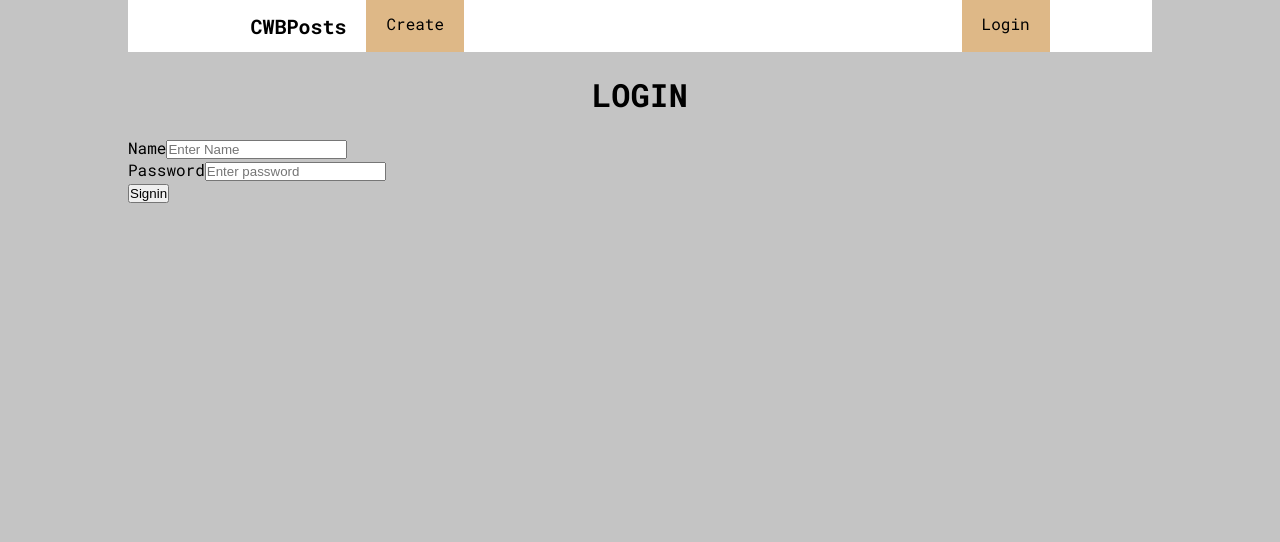
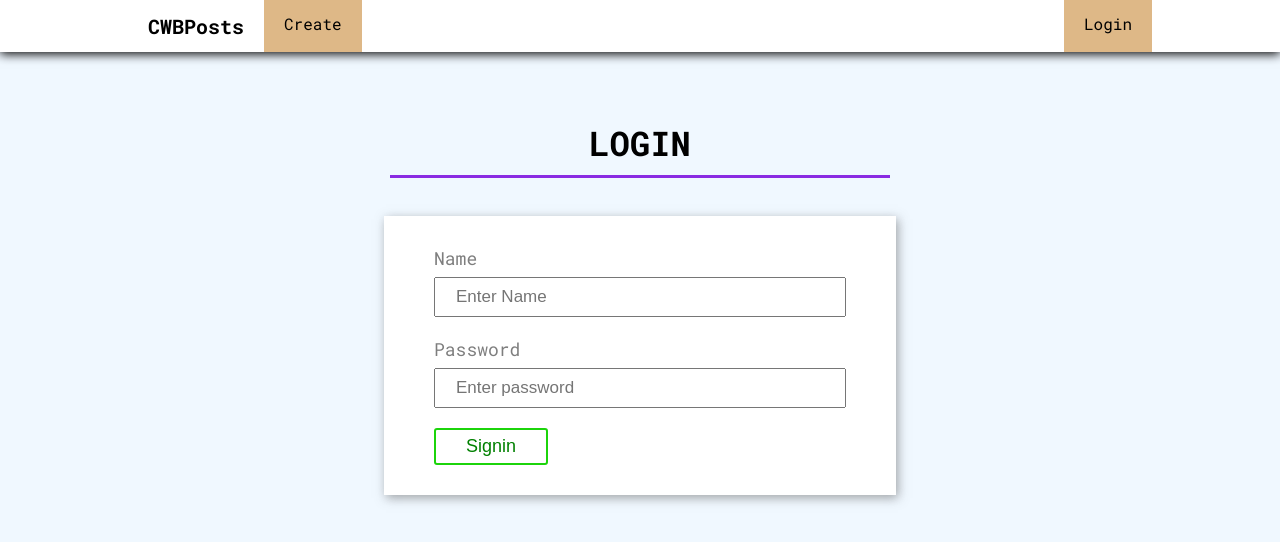
Before and after one commit to devRabbani/CWBPosts-client, a React (Create React App) app: page /login in a window 1280 px wide. Shown: the top 542 px of the page. Built offline with nearby package versions, Linux system fonts and the light colour scheme.

Commit message:
style v2

```diff
--- a/src/create.js
+++ b/src/create.js
@@ -4,6 +4,7 @@ import Nav from './nav'
 import ReactQuill from 'react-quill'
 import 'react-quill/dist/quill.bubble.css'
 import { getUser, getToken } from './helper'
+import Footer from './Footer'
 
 const Create = () => {
   const [state, setState] = useState({
@@ -57,11 +58,11 @@ const Create = () => {
   }
 
   return (
-    <div className='container pb-5'>
+    <div>
       <Nav />
-      <br />
-      <h1>Create Post</h1>
-      <br />
+      <div className="container mainDiv">
+      <h1 className='h1 createH1'>Create Post</h1>
+      <div className="formCard">
       <form onSubmit={handleSubmit}>
         <div className='form-group'>
           <label className='text-muted'>Title</label>
@@ -81,9 +82,8 @@ const Create = () => {
             onChange={handleContent}
             name='content'
             placeholder='Type your content'
-            className='pb-5 mb-3'
             value={content}
-            style={{ border: '1px solid #666' }}
+            style={{ border: '1px solid #666',padding:'7px',minHeight:'150px'}}
             theme='bubble'
           />
         </div>
@@ -100,9 +100,13 @@ const Create = () => {
           />
         </div>
         <div>
-          <button className='btn btn-primary'>Submit</button>
+          <button className='btnSubmit'>Submit</button>
         </div>
       </form>
+      </div>
+
+      </div>
+      <Footer/>
     </div>
   )
 }
--- a/src/index.css
+++ b/src/index.css
@@ -2,18 +2,24 @@
  margin: 0;
  padding: 0;
  box-sizing: border-box;
+ scroll-behavior: smooth;
 }
-body{
- background-color: rgb(196, 196, 196);
+body {
  font-family: 'Roboto Mono', monospace;
+ background-color: aliceblue;
 }
 a{
  text-decoration: none;
  color: black;
 }
 
-h1{
+h1.h1{
  text-align: center;
+ font-size: 34px;
+ margin: 15px auto 10px;
+}
+h2.h2{
+ font-size: 29px;
 }
 
 
@@ -21,12 +27,13 @@ ul{
  list-style: none;
 }
 
-.mainContainer{
- margin: 0 auto;
-}
 
 nav{
  background-color: rgb(255, 255, 255);
+ box-shadow: 0 2px 10px black;
+ z-index: 9;
+ position: fixed;
+ width: 100%;
 }
 
 .container{
@@ -57,19 +64,20 @@ ul.nav li:nth-child(1){
 }
 
 .card{
- background-color: whitesmoke;
- padding: 40px;
+ background-color: white;
+ padding: 30px;
  margin:0 auto;
  margin-top: 30px;
  width: 80%;
+ box-shadow: 2px 5px 10px rgba(88, 88, 88, 0.534);
 }
 
 .mainDiv{
- min-height: 90vh;
+ min-height: 89vh;
 }
 .footer{
  background-color: black;
- margin-top: 35px;
+ margin-top: 45px;
 }
 
 .footer p{
@@ -77,3 +85,233 @@ color: white;
 text-align: center;
 padding: 10px;
 }
+
+
+.singlePostCard{
+ background-color: white;
+ padding: 40px;
+ margin: 40px auto 0;
+width: 90%;
+ box-shadow: 2px 5px 10px rgba(88, 88, 88, 0.534);
+}
+
+.backgroundCard{
+ height: 300px;
+ padding-top: 100px;
+ text-align: center;
+ color: ghostwhite;
+ background-color: blueviolet;
+}
+
+.singleBgCard{
+ height: 480px;
+}
+
+.singleNegMargin{
+ margin-top: -360px;
+}
+
+
+
+.singleH1{
+ color: white;
+}
+
+.authorDetails{
+ margin-bottom: 15px;
+ font-weight: bold;
+ line-height: 27px;
+}
+
+.content{
+ margin-top: 30px;
+}
+
+.badge{
+ border-radius: 20px;
+ background-color: rgb(49, 20, 209);
+ color: rgb(253, 253, 253);
+ padding: 2px 5px;
+ font-size: 14px;
+}
+
+
+.cardContent{
+ border: 1px solid black;
+ border-left: none;
+ border-right: none;
+ padding: 15px 0;
+ margin: 15px 0 10px;
+ color: blueviolet;
+}
+
+.cardContent h1{
+ font-size: 20px;
+}
+
+.cardContent h2{
+ font-size: 17px;
+}
+
+.cardContent p{
+ font-size: 15px;
+}
+
+.small{
+ font-size: 14px;
+ word-spacing: -3px;
+}
+
+.smallBadge{
+ font-size: 12px;
+}
+
+.content h1{
+ font-size: 29px;
+ font-weight: 600;
+}
+.content h2{
+ font-size: 23px;
+}
+
+.content p{
+ font-size: 16px;
+ line-height: 27px;
+}
+.btnDiv{
+font-size: 14px;
+}
+.btnUpdate{
+ padding: 5px 10px;
+ border-radius: 3px;
+ color: rgb(0, 0, 0);
+ border: 2px solid rgb(28, 212, 11);
+ box-shadow: 1px 2px 10px rgba(255, 255, 255, 0.5);
+ transition: all 0.3s ease-in-out;
+}
+
+.btnUpdate:hover{
+background-color:rgb(28, 212, 11) ;
+color: white;
+box-shadow: 1px 2px 10px rgba(100, 100, 100, 0.5);
+}
+.btnUpdate:active{
+ background-color: rgb(16, 150, 3);
+ border: 2px solid rgb(16, 150, 3);
+ box-shadow: 1px 2px 10px rgba(100, 100, 100, 0);
+}
+
+
+.btnDelete{
+ background-color: rgb(255, 0, 0);
+ padding: 5px 10px;
+ border: 2px solid red;
+ border-radius: 3px;
+ color: white;
+ cursor: pointer;
+ box-shadow: 1px 2px 10px rgba(100, 100, 100, 0.5);
+ margin-left: 10px;
+ transform: translateY(-5px);
+ transition: all 0.3s ease-in-out;
+}
+
+.btnDelete:hover{
+ background-color: rgb(212, 8, 8);
+ border-color: rgb(212, 8, 8);
+}
+
+.btnDelete:active{
+ box-shadow: none;
+ background-color: rgb(255, 69, 69);
+}
+
+
+.mainH1Hr{
+ width: 500px;
+ height: 3px;
+ background-color:blueviolet ;
+ border: none;
+ margin:0 auto ;
+}
+
+
+h3{
+ text-align: center;
+ margin: 15px auto 10px;
+ font-size: 26px;
+ font-weight: 400;
+}
+
+h1.createH1{
+ margin-top: 0px;
+ padding-top: 90px;
+}
+
+.createH1::after{
+ content: ' ';
+ display: block;
+ width: 500px;
+ height: 3px;
+ background-color:blueviolet ;
+ margin:10px auto ;
+}
+
+.formCard{
+ box-shadow: 2px 3px 10px rgba(88, 88, 88, 0.534);
+ padding: 25px 35px;
+ width: 70%;
+ margin: 38px auto;
+ background-color: white;
+}
+
+.btnSubmit{
+ padding: 9px 35px;
+ background-color: blue;
+ color: white;
+ font-size: 17px;
+ border: none;
+ cursor: pointer;
+}
+
+.form-group{
+ display: flex;
+ flex-direction: column;
+ margin-bottom: 10px;
+}
+
+label{
+ font-size: 18px;
+ margin-bottom: 7px;
+}
+
+input{
+ padding: 8px 20px;
+ font-size: 17px;
+}
+.text-muted{
+ opacity: 0.5;
+}
+
+.btnSignin{
+ font-size: 18px;
+ background-color: white;
+ padding: 6px 30px;
+ color: green;
+}
+
+.login .formCard{
+ width: 50%;
+ padding: 30px 50px;
+}
+
+.login .form-group{
+ margin-bottom: 20px;
+}
+
+.login .createH1{
+ padding-top: 120px;
+}
+
+.loading{
+ margin-top: 80px;
+}
--- a/src/login.js
+++ b/src/login.js
@@ -42,11 +42,11 @@ const Login = ({ history }) => {
   }, [])
 
   return (
-    <div className='container pb-5'>
+    <div className="login">
       <Nav />
-      <br />
-      <h1>LOGIN</h1>
-      <br />
+      <div className="container">
+      <h1 className='h1 createH1'>LOGIN</h1>
+      <div className="formCard">
       <form>
         <div className='form-group'>
           <label className='text-muted'>Name</label>
@@ -74,11 +74,15 @@ const Login = ({ history }) => {
         </div>
 
         <div>
-          <button className='btn btn-primary' onClick={handleSubmit}>
+          <button className='btnUpdate btnSignin' onClick={handleSubmit}>
             Signin
           </button>
         </div>
       </form>
+      </div>
+
+      </div>
+
     </div>
   )
 }
--- a/src/nav.js
+++ b/src/nav.js
@@ -12,15 +12,6 @@ const Nav = ({ history }) => (
       <li>
         <Link to='/create'>Create</Link>
       </li>
-      {getUser() && (
-        <li
-          className='nav-item'
-          style={{ color: 'green' }}
-        >
-          {getUser()}
-        </li>
-      )}
-
       {!getUser() && (
         <li className='nav-item'>
           <Link to='/login'>Login</Link>
--- a/src/singlePost.js
+++ b/src/singlePost.js
@@ -2,6 +2,7 @@ import React, { useEffect, useState } from 'react'
 import axios from 'axios'
 import Nav from './nav'
 import renderHTML from 'react-render-html'
+import Footer from './Footer'
 
 const SinglePost = (props) => {
   const [post, setPost] = useState('')
@@ -9,32 +10,40 @@ const SinglePost = (props) => {
   useEffect(() => {
     axios
       .get(`${process.env.REACT_APP_API}/post/${props.match.params.slug}`)
-      .then((res) => setPost(res.data))
+      .then((res) => {setPost(res.data)
+       window.scrollTo(0,0)
+      })
       .catch((err) => {
         alert('Did not find post Error!')
       })
   }, [])
 
+
+
   const showPost = () => (
-    <div className='row'>
-      <div className='col-md-8 offset-md-2 pt-3 pb-2'>
-        <h1>{post.title}</h1>
-        <p>
-          Author <span className='badge'>{post.user}</span> Published on{' '}
-          <span className='badge'>
+    <div className='container singleNegMargin'>
+        <h1 className='singleH1 h1'>{post.title}</h1>
+        <div className="singlePostCard">
+        <p className="authorDetails">
+          Author : <span className='badge'>{post.user}</span><br/> Published On :{' '}<span className='badge'>
             {new Date(post.createdAt).toLocaleString()}
           </span>
         </p>
-        <div className='lead pt-3'>{renderHTML(post.content)}</div>
-      </div>
+        <hr/>
+        <div className='content'>{renderHTML(post.content)}</div>
+        </div>
+
     </div>
   )
 
   return (
-    <div className='container pb-5'>
+    <div>
       <Nav />
-      <br />
+      <div className='backgroundCard singleBgCard'></div>
+      <div className="mainDiv">
       {post && showPost()}
+      </div>
+      <Footer/>
     </div>
   )
 }
--- a/src/updatePost.js
+++ b/src/updatePost.js
@@ -4,6 +4,7 @@ import Nav from './nav'
 import ReactQuill from 'react-quill'
 import 'react-quill/dist/quill.bubble.css'
 import { getToken } from './helper'
+import Footer from './Footer'
 
 const UpdatePost = (props) => {
   const [posts, setPosts] = useState({
@@ -79,10 +80,11 @@ const UpdatePost = (props) => {
   }, [])
 
   return (
-    <div className='container pb-5'>
+    <div>
       <Nav />
-      <br />
-      <h1>UPDATE POST</h1>
+      <div className="container mainDiv">
+      <h1 className='h1 createH1'>UPDATE POST</h1>
+      <div className="formCard">
       <form>
         <div className='form-group'>
           <label className='text-muted'>Title</label>
@@ -122,11 +124,15 @@ const UpdatePost = (props) => {
           />
         </div>
         <div>
-          <button className='btn btn-primary' onClick={handleSubmit}>
+          <button className='btnSubmit' onClick={handleSubmit}>
             Update
           </button>
         </div>
       </form>
+      </div>
+
+      </div>
+      <Footer/>
     </div>
   )
 }
```
Also changed, not shown: src/App.js (+31 -25 lines).
